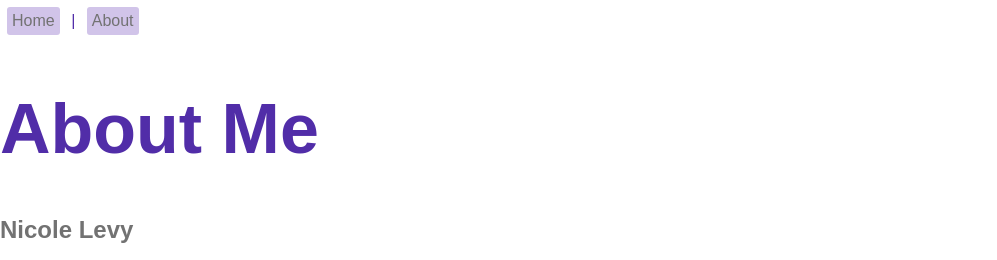
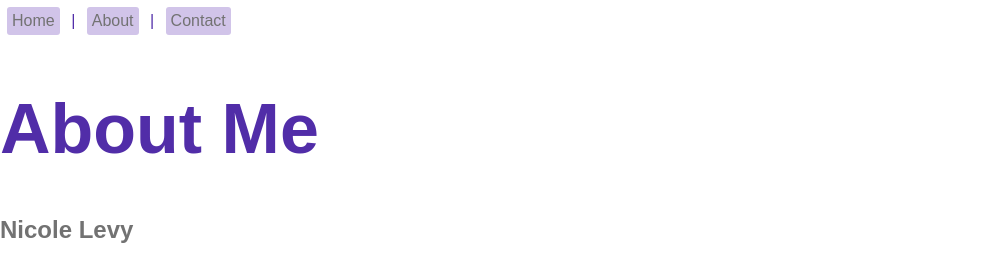
Before and after one commit to nicolelevy/Portfolio, a plain HTML site: page about.html in a window 1280 px wide. Shown: the top 260 px of the page, without its empty margins (0-997 px from the left). Drawn offline with Linux system fonts and the light colour scheme.

Commit message:
Update about.html

```diff
--- a/about.html
+++ b/about.html
@@ -6,7 +6,7 @@
 </head>
 <body>
 <nav>
-<a href="index.html"> Home </a> | <a href="about.html">About </a>
+<a href="index.html"> Home </a> | <a href="about.html">About </a> | <a href="contact.html"> Contact </a>
 </nav>
 <h1>About Me</h1>
 <h2>Nicole Levy</h2>
```
